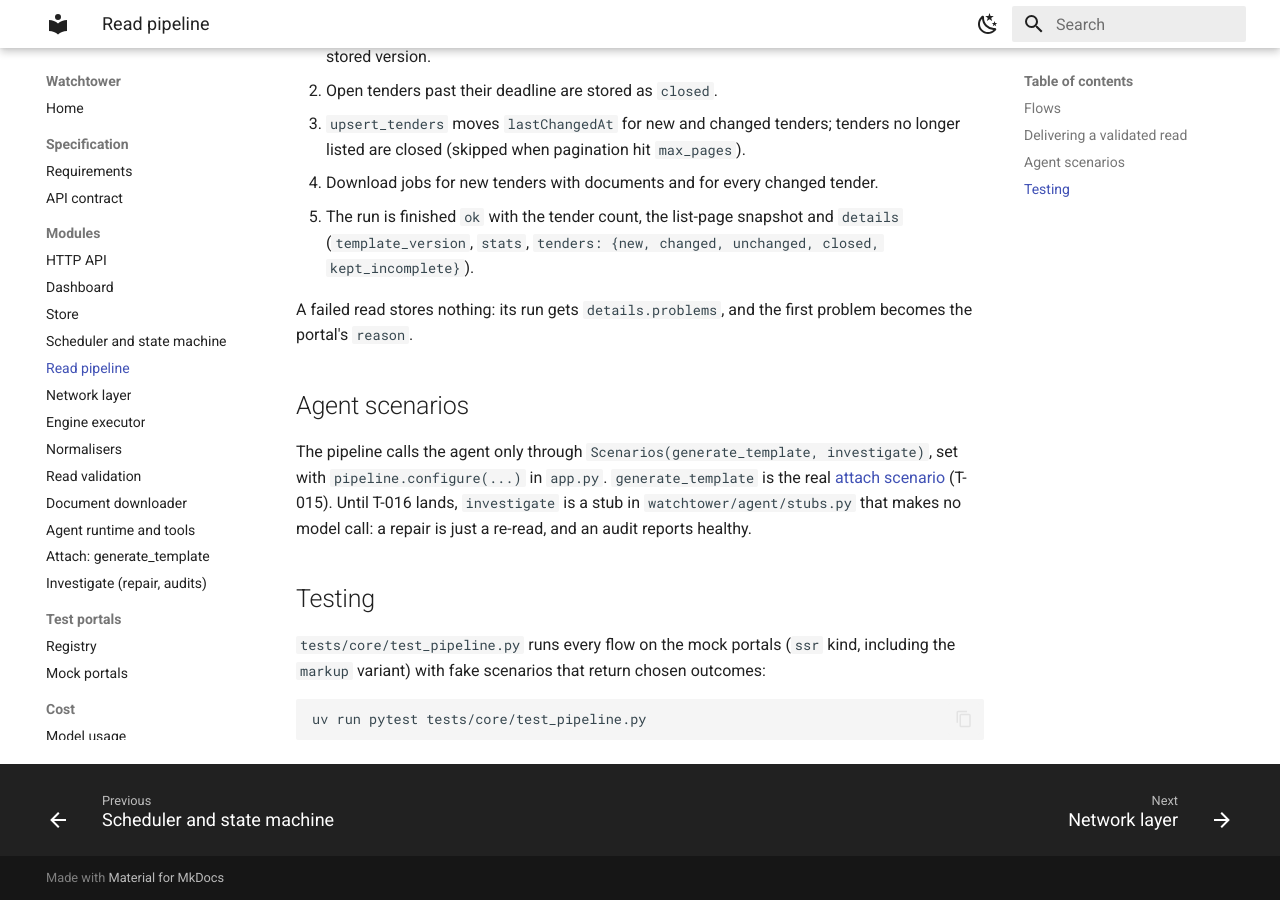
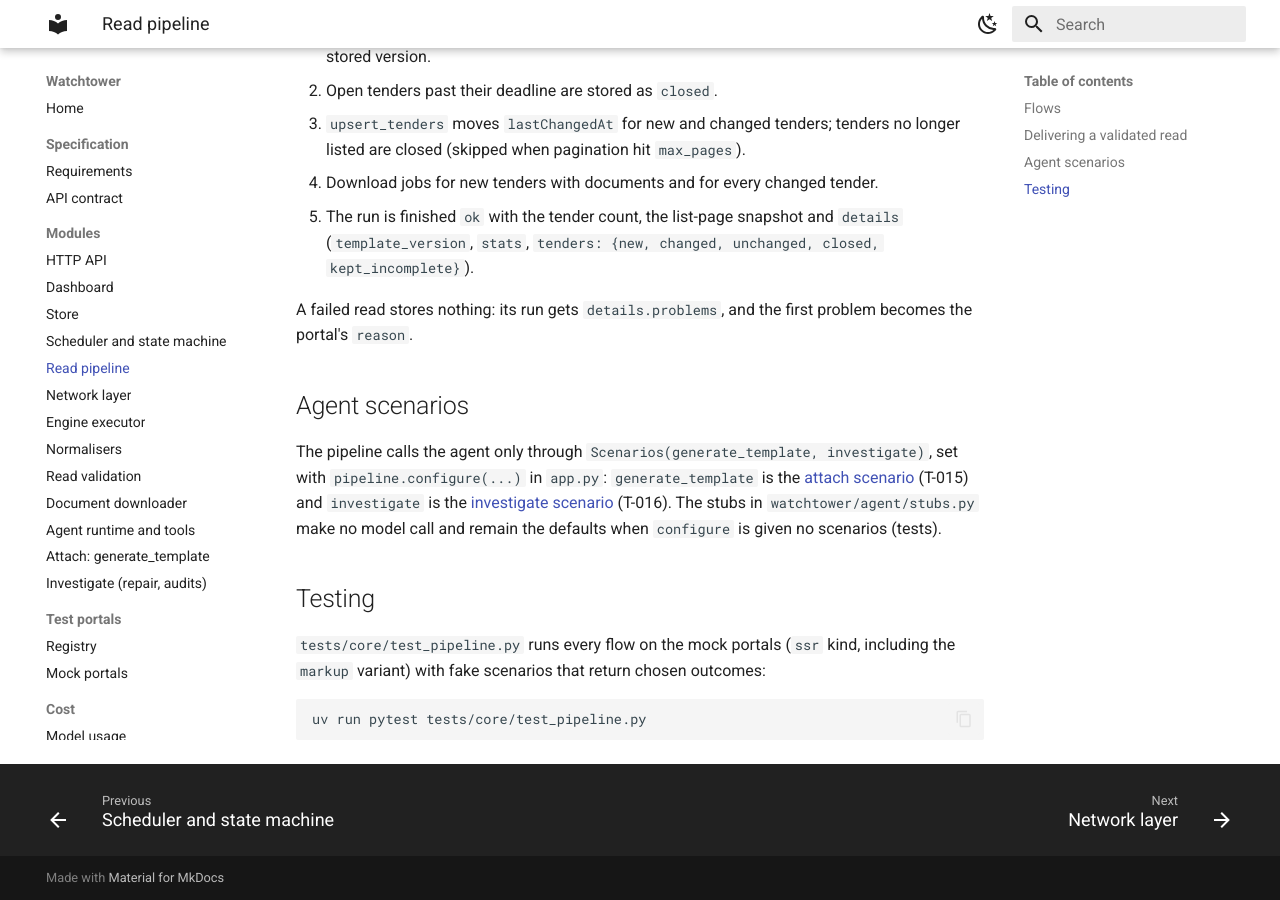
Before and after one commit to Momentow/etn-tenders-watchtower, an MkDocs documentation site: the page built from docs/core/pipeline.md, in a window 1280 px wide and 900 px high, scrolled down 900 px. Built offline with MkDocs 1.6.1 and Material for MkDocs 9.7.7, drawn with Linux system fonts in a browser that asks for light colours.

Commit message:
docs(agent): investigate is no longer a stub (T-016 merged)
Task: T-015

Co-Authored-By: Claude Opus 5.5 <noreply@anthropic.com>

```diff
--- a/docs/core/pipeline.md
+++ b/docs/core/pipeline.md
@@ -30,9 +30,9 @@ A failed read stores nothing: its run gets `details.problems`, and the first pro
 
 ## Agent scenarios
 The pipeline calls the agent only through `Scenarios(generate_template, investigate)`, set with
-`pipeline.configure(...)` in `app.py`. `generate_template` is the real [attach scenario](../agent/attach.md) (T-015).
-Until T-016 lands, `investigate` is a stub in `watchtower/agent/stubs.py` that makes no model call: a repair is just a
-re-read, and an audit reports healthy.
+`pipeline.configure(...)` in `app.py`: `generate_template` is the [attach scenario](../agent/attach.md) (T-015) and
+`investigate` is the [investigate scenario](../repair/investigate.md) (T-016). The stubs in `watchtower/agent/stubs.py`
+make no model call and remain the defaults when `configure` is given no scenarios (tests).
 
 ## Testing
 `tests/core/test_pipeline.py` runs every flow on the mock portals (`ssr` kind, including the `markup` variant) with fake
```
Also changed, not shown: docs/agent/attach.md (+1 -1 lines).
